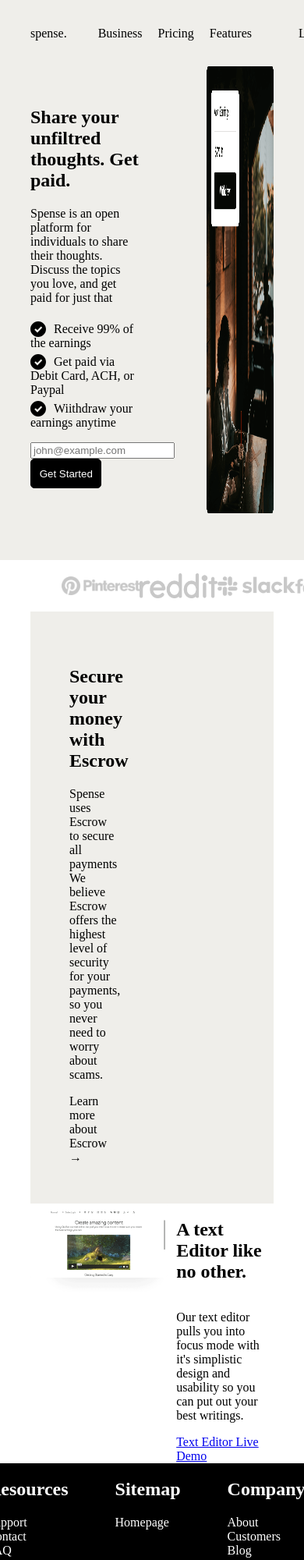
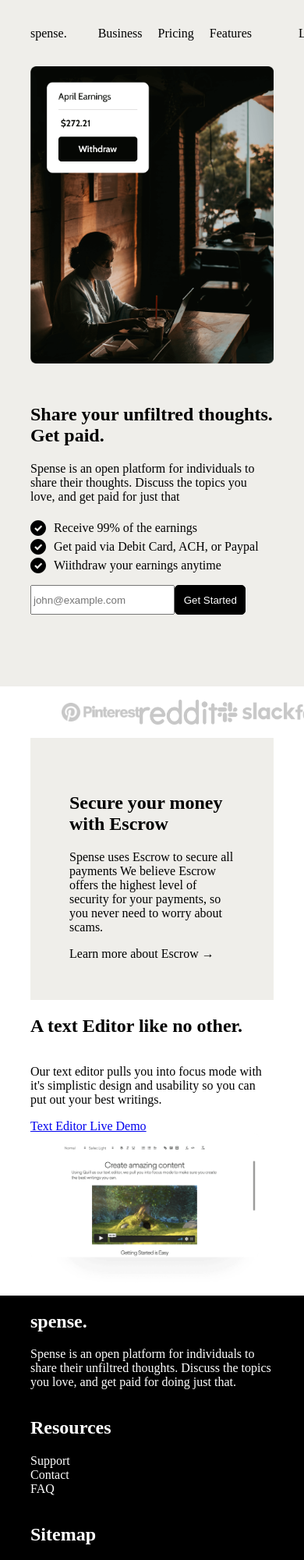
Before and after one commit to pana5he/spense, a website: page index.html in a window 390 px wide. Shown: the top 2000 px of the page at 78% size. Drawn offline with Linux system fonts and the light colour scheme.

Commit message:
mobile partial fix

```diff
--- a/index.html
+++ b/index.html
@@ -38,7 +38,7 @@
                     <li>Wiithdraw your earnings anytime</li>
                 </ul>
 
-                <form>
+                <form class="hero-form">
                     <input type="text" name="email" placeholder="john@example.com"/>
                     <button class="btn">Get Started</button>
                 </form>
--- a/main.css
+++ b/main.css
@@ -64,7 +64,7 @@ header ul {
 
 }
 
-.hero img {
+.hero-image img {
     max-width: 100%;
     width: 50%;
 
@@ -187,3 +187,56 @@ footer ul {
     list-style: none;
 
 }
+
+@media (max-width: 480px) {
+    .container {
+        width: 80%;
+    }
+    body {
+    }
+    .hero{
+        flex-direction: column-reverse;
+    }
+
+    .hero-description {
+        width: 100%;
+    }
+
+    .hero-form {
+        display: flex;
+    }
+
+    .hero-image {
+        flex: 1 1 auto;
+        justify-content: flex-start;
+    }
+
+    .hero-image img {
+        width: 100%;
+    }
+
+    .middle-section {
+        width: 100%;
+    }
+
+    .content-2 {
+        flex-direction: column-reverse;
+    }
+
+    .text-editor-img img {
+        width: 100%;
+    }
+
+    .footer-container {
+        flex-direction: column;
+    }
+
+    .company-description {
+        flex-basis: 100%;
+        margin: 0;
+    }
+
+    .footer-links {
+        margin: 0;
+    }
+}
```
